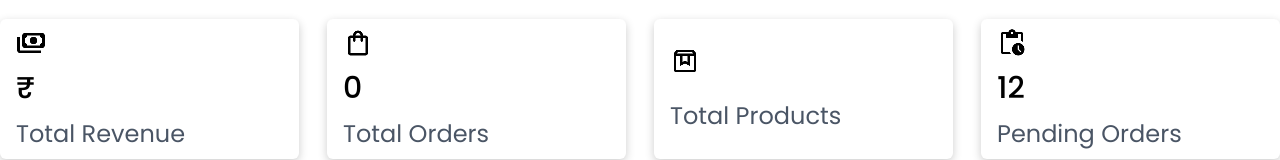
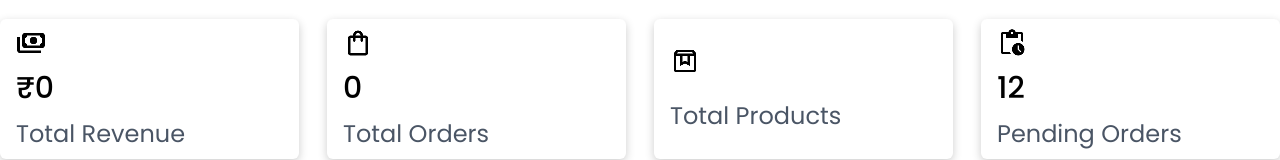
Before and after one commit to sureshkumar-dev/cartify-ecommerce, a React (Vite) app: page /seller in a window 1280 px wide. Shown: the part 181-341 px from the top of the page. Built offline with nearby package versions, Linux system fonts and the light colour scheme; no server answers; sample sign-in values are in the browser's storage.

Commit message:
seller stats price updated

```diff
--- a/src/pages/Seller_Dashboard.tsx
+++ b/src/pages/Seller_Dashboard.tsx
@@ -220,7 +220,7 @@ const Seller_Dashboard = () => {
                         <div className='bg-white rounded-md shadow-[0_3px_10px_rgb(0,0,0,0.2)] h-[140px]'>
                             <div className='w-full h-full p-4 flex flex-col gap-3 justify-center'>
                                 <img className='h-[30px] w-[30px]' src={money} alt="money" />
-                                <h1 className='md:text-xl lg:text-3xl font-[500]'>₹ </h1>
+                                <h1 className='md:text-xl lg:text-3xl font-[500]'>₹{order.reduce((acc,curr)=>(curr.price + acc),0)} </h1>
                                 <p className='md:text-md lg:text-2xl text-gray-600 font-[400]'>Total Revenue</p>
                             </div>
                         </div>
```
